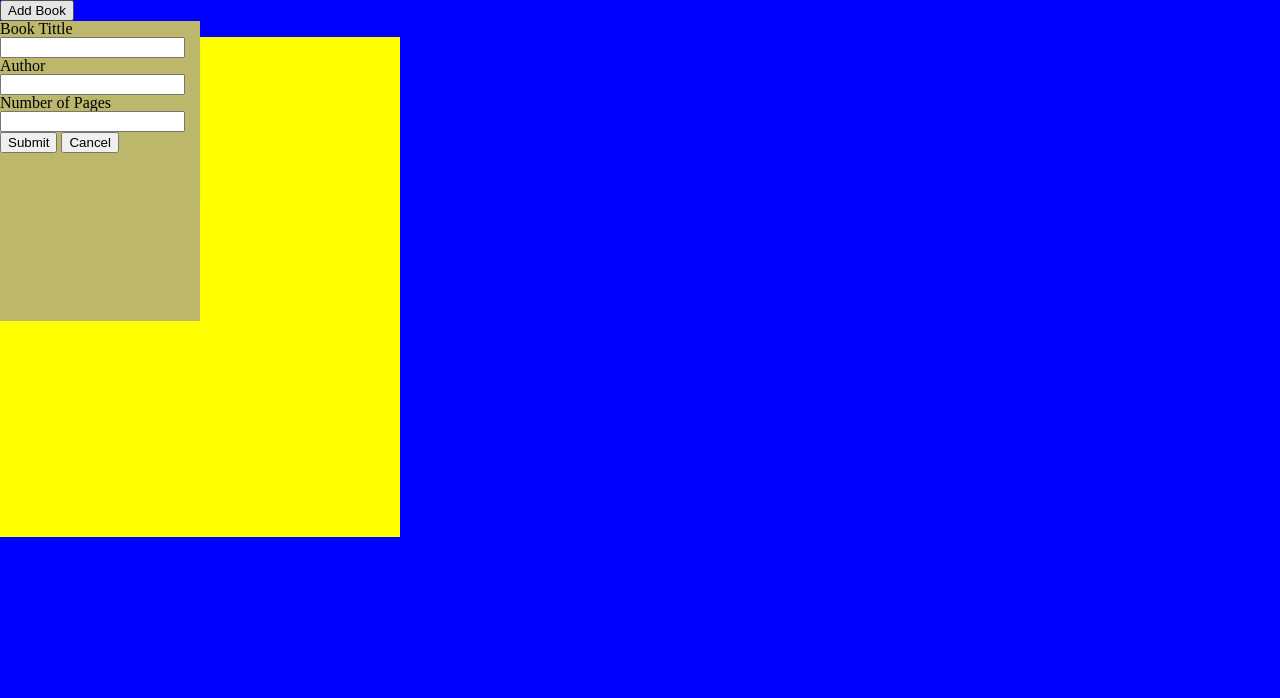
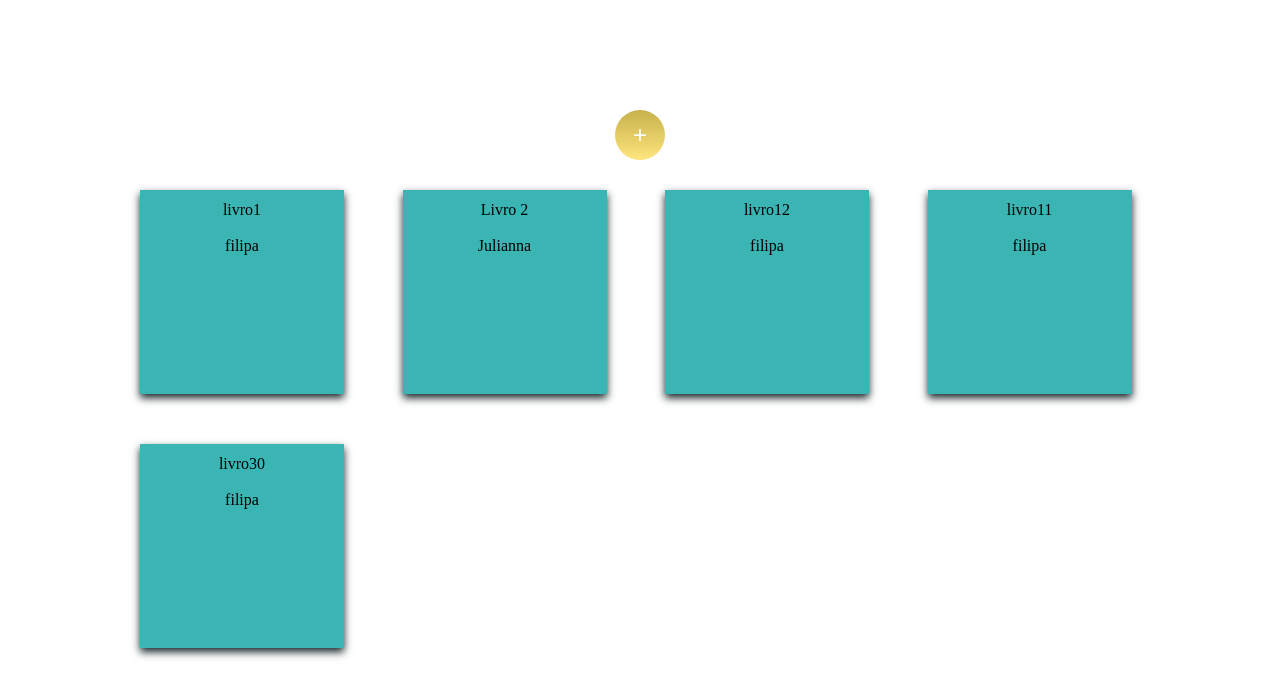
Before and after one commit to Filipa-SRocha/library, a plain HTML site: page index.html in a window 1280 px wide. Drawn offline with Linux system fonts and the light colour scheme.

Commit message:
Add library funtions and book form functions

```diff
--- a/index.html
+++ b/index.html
@@ -8,21 +8,22 @@
     <link rel="stylesheet" href="./resources/main.css">
 </head>
 <body>
-    <button id="add-book" type="form">Add Book</button>
-    <div id="book-form">
-        <form class="form-container">
-            <label>Book Tittle</label>
-            <input type="text" name="title" required>
-            <label>Author</label>
-            <input type="text" name="author" required>
-            <label>Number of Pages</label>
-            <input type="number" name="total-pages" required>
-            <button class="form-button" id="submit-button">Submit</button>
-            <button class="form-button" id="cancel-button">Cancel</button>
-        </form>>
-    </div>
-    <div id=library-container>
-        <div id="book-grid">
+    <div id="container">
+        <button id="add-book" type="form">+</button>
+        <div class="book-form">
+            <div class="form-container">
+                <input type="text" name="title" id="title" placeholder="Book Title" required><br>
+                <input type="text" name="author" id="author" placeholder="Author Name" required><br>
+                <input type="number" name="total-pages" id="total-pages" required>
+                <div id="form-button-container">
+                    <button value="submit" class="form-button" id="submit-button" >Submit</button>
+                    <button value="cancel" class="form-button" id="cancel-button" >Cancel</button>
+                </div>
+            </div>
+        </div>
+        <div id=library-container>
+            <div id="book-grid">
+            </div>
         </div>
     </div>
     <script src="./main.js"></script>
--- a/main.js
+++ b/main.js
@@ -1,8 +1,9 @@
 let myLibrary = [];
 
-function Book(title, author) {
+function Book(title, author, pages) {
     this.title = title
     this.author = author
+    this.pages = pages
 }
 
 function addBookToLibrary(book){
@@ -10,21 +11,65 @@ function addBookToLibrary(book){
 }
 
 function displayLibrary(){
+    myLibrary.forEach((book) => displayBook(book));
+}
+
+function openForm(){
+    let bookForm= document.querySelector(".form-container");
+    bookForm.style.display= "block";
+}
+
+function closeForm(){
+    let bookForm= document.querySelector(".form-container");
+    bookForm.style.display= "none";
+    console.log(document.forms);
+}
+
+function createBook(){
+    form= document.querySelector(".form-container");
+    let title = document.querySelector("#title").value;
+    let author = document.querySelector("#author").value;
+    let totalPages = document.querySelector("#total-pages").value;
+    let livro = new Book(title, author, totalPages);
+    addBookToLibrary(livro);
+    displayBook(livro);
+}
+
+function displayBook(book){
     let libraryGrid=document.querySelector("#book-grid");
 
-    myLibrary.forEach( book =>{
-        let bookCard = document.createElement("div");
-        bookCard.classList.add("book-card");
-        bookCard.innerHTML = `<div class = "title">${book.title}</div>
-                                <div class = "book-info">${book.author}</div>`;
-        libraryGrid.appendChild(bookCard);
-    });
+    let bookCard = document.createElement("div");
+    bookCard.classList.add("book-card");
+    bookCard.innerHTML = `<div class = "title">${book.title}</div>
+                            <div class = "book-info">${book.author}</div>`;
+    libraryGrid.appendChild(bookCard);
+
 }
 
-livro1 = new Book("livro1", "filipa");
-livro2 = new Book("Livro 2", "Julianna");
+livro1 = new Book("livro1", "filipa",22);
+livro2 = new Book("Livro 2", "Julianna",22);
+livro3 = new Book("livro12", "filipa",33);
+livro4 = new Book("livro11", "filipa",333);
+livro5 = new Book("livro30", "filipa",44);
+
 
 addBookToLibrary(livro1);
 addBookToLibrary(livro2);
+addBookToLibrary(livro3);
+addBookToLibrary(livro4);
+addBookToLibrary(livro5);
+
 
 displayLibrary();
+
+
+
+let formButton = document.querySelector("#add-book");
+let insideFormButton = document.querySelectorAll(".form-button");
+let submit = document.querySelector("#submit-button");
+formButton.addEventListener("click", openForm);
+submit.addEventListener("click", createBook);
+
+insideFormButton.forEach(btn  =>{
+    btn.addEventListener("click", closeForm);
+});
--- a/resources/main.css
+++ b/resources/main.css
@@ -1,39 +1,88 @@
 body{
-    background: blue;
+    background: white;
+}
+
+#container{
+    margin:50px auto;
+    width: fit-content;
+    padding: 50px;
+}
+
+#add-book{
+    margin: 10px auto;
+    background-image: linear-gradient(#c6b14c,#ffe57d);
+    display: block;
+    padding: 10px;
+    color: rgb(255, 255, 255);
+    border: none;
+    font-size: x-large;
+    width: 50px;
+    height: 50px;
+    border-radius: 50%;
+    box-shadow: 0 4px 8px 0 white;
+
+}
+
+#add-book:hover{
+    box-shadow: 0 3px 30px 0 white;
+
 }
 
 #book-grid{
-    background: yellow;
     display: grid;
     grid-template-columns: repeat(4, 1fr);
     grid-template-rows: repeat(3, 1fr);
-    grid-gap: 10px;
-    width: 400px;
-    height: 500px;
+    grid-gap: 50px;
+    width: 1000px;
+    height: fit-content;
+    padding: 20px;
 }
 
 .book-card{
-    background: white;
-    box-shadow: 0 4px 8px 0 rgba(0, 0, 0, 0.2);
+    background: #2caeaeec;
+    box-shadow: 0 4px 8px 0 #17252a;
     text-align: center;
     padding:2px;
-
+    width: 200px;
+    height: 200px;
 }
 
 .title{
-    background: crimson;
     padding: 10px;
 }
 
 .book-info{
     padding: 10px;
-    background: darkgray;
 }
 
 .form-container{
-    background: darkkhaki;
-    width: 200px;
-    height: 300px;
-    display: block;
+    background-image: url(./book-form-image.png);
+    background-size: cover;
+    padding:20px;
+    width: 700px;
+    height: 350px;
+    display: none;
     position: absolute;
+    top: 50%;
+    left: 50%;
+    margin-top: -175px;
+    margin-left: -350px;
+    background-color: #def2f1;
+
 }
+
+input{
+    margin: 5px;
+    margin-left: 350px;
+    outline: 0;
+    height: 30px;
+    width: 250px;
+    padding-left: 10px;
+    border-width: 0 0 2px;
+    border-radius: 30px;
+    border-color : #2b7a78;
+}
+
+#form-button-container{
+    margin: 100px 20px 20px 350px;
+}
```
Also changed, not shown: resources/Design sem nome(1).png (added), resources/book-form-image.png (added).
